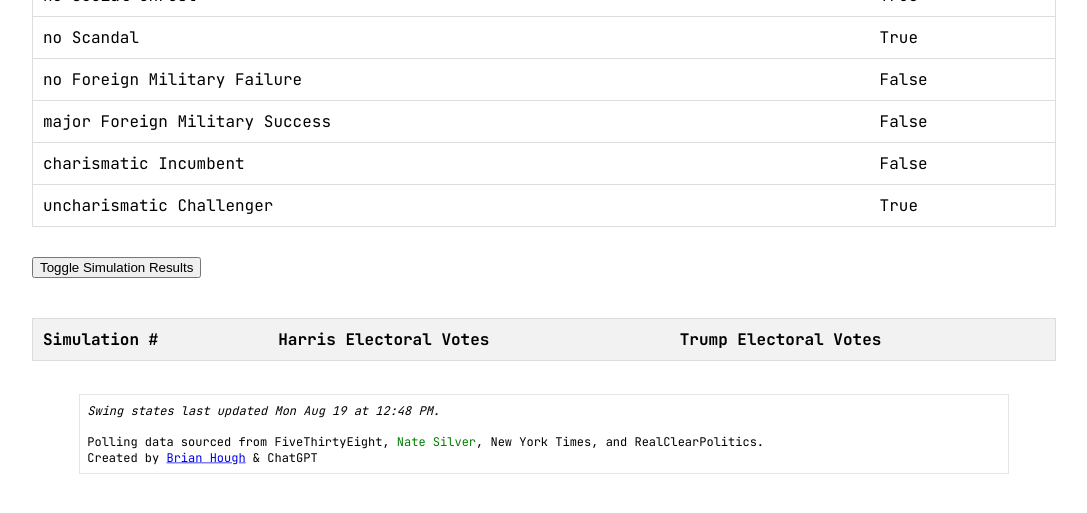
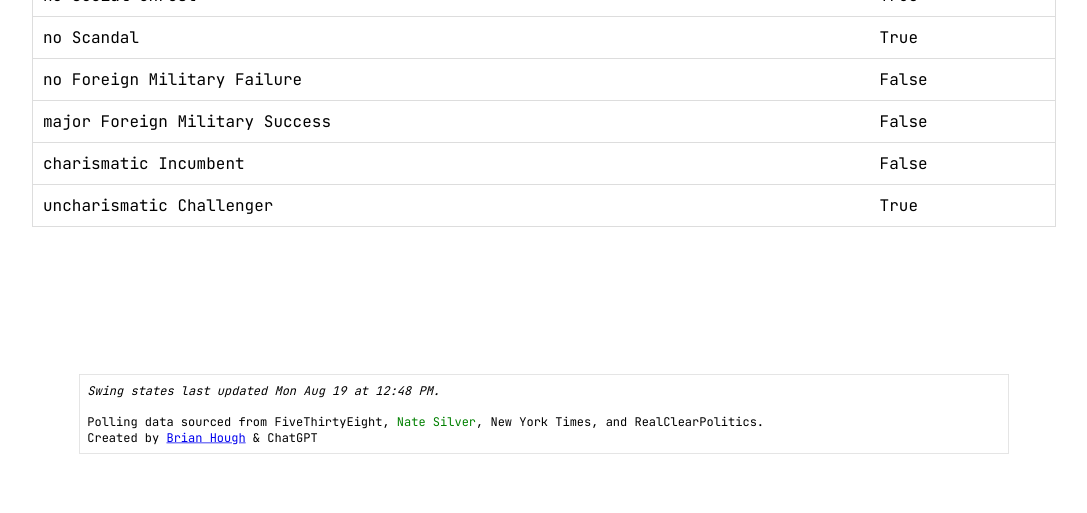
Before and after one commit to derfbwh/derfbwh.github.io, a Jekyll site: the page forecast/index-deluxe.html, which Jekyll copies as it is, in a window 1280 px wide and 900 px high, scrolled down 1362 px. Shown: the top 513 px of the window, without its empty margins (96-1183 px from the left). Built offline with Jekyll 4.4.1, drawn with Linux system fonts in a browser that asks for light colours; nearby versions of some CDN libraries; some web fonts are replaced; comment, search, counter and statistics services are not loaded.

Commit message:
Update index-deluxe.html

```diff
--- a/forecast/index-deluxe.html
+++ b/forecast/index-deluxe.html
@@ -157,7 +157,7 @@
             <!-- Rows will be dynamically populated -->
         </tbody>
     </table>
-    <table style="visibility:hidden;">
+    <div style="visibility:hidden;">
             <button class="collapsible" onclick="toggleTable()" style="margin-top:30px;">Toggle Simulation Results</button>
     <table id="simulationResults">
         <thead>
@@ -170,7 +170,7 @@
         <tbody id="simulationBody">
             <!-- Simulation results will be populated here -->
         </tbody>
-    </table></table>
+    </table></div>
 
     </div>
                     <table id="credits" style="scale:75%;">
```
